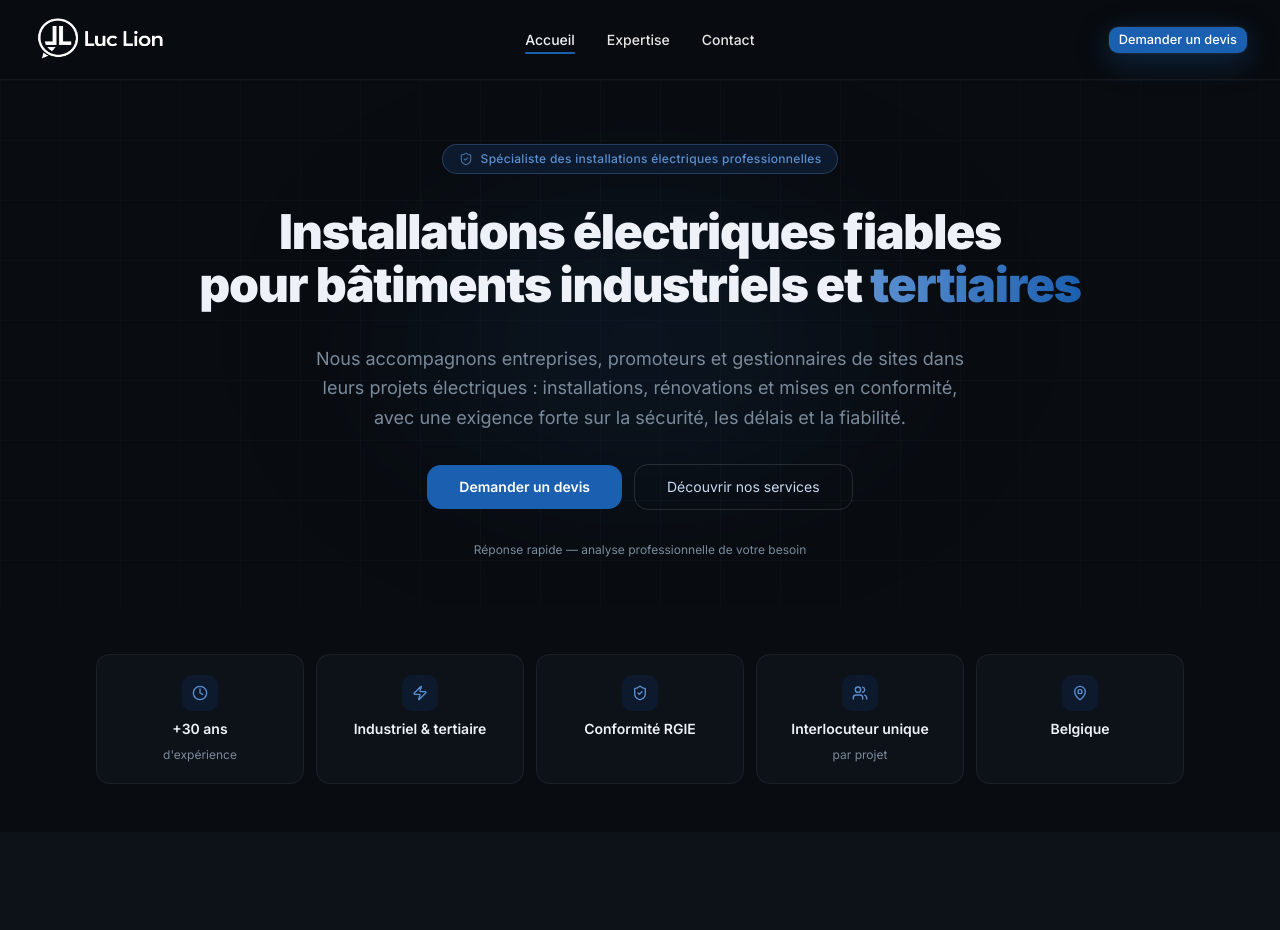
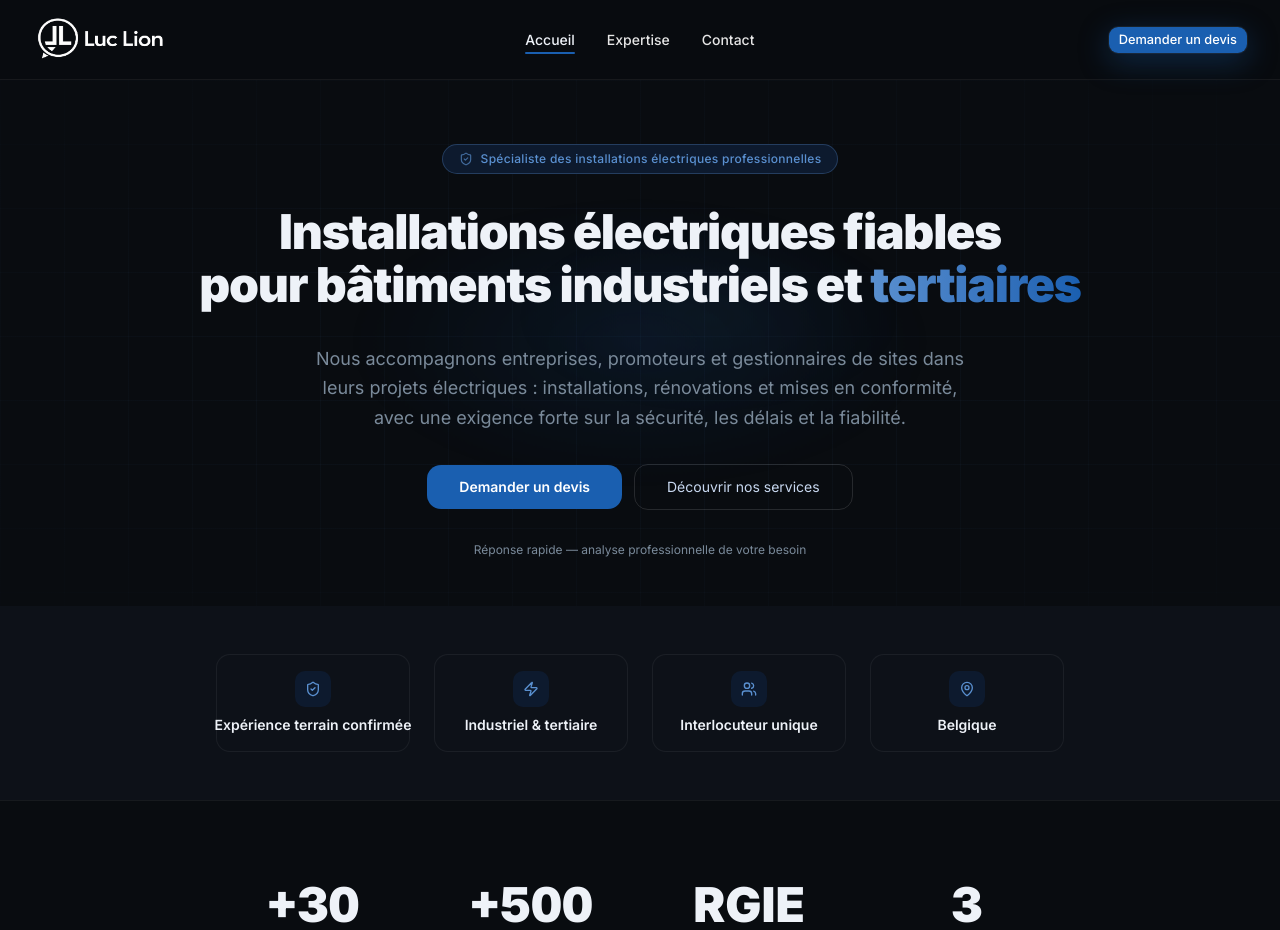
Before and after one commit to Mathrom260/websiteluclion, a Next.js app: page / in a window 1280 px wide. Shown: the top 930 px of the page. Built offline with nearby package versions, Linux system fonts and the light colour scheme.

Commit message:
feat: stats animées + trustbar retravaillée + alternance fonds

```diff
--- a/app/page.tsx
+++ b/app/page.tsx
@@ -1,6 +1,7 @@
 import { NavBar } from '@/components/NavBar';
 import { Hero } from '@/components/Hero';
 import { TrustBar } from '@/components/TrustBar';
+import { Stats } from '@/components/Stats';
 import { WhyUs } from '@/components/WhyUs';
 import { CTAFinal } from '@/components/CTAFinal';
 import { Footer } from '@/components/Footer';
@@ -11,6 +12,7 @@ export default function Home() {
       <NavBar />
       <Hero />
       <TrustBar />
+      <Stats />
       <WhyUs />
       <CTAFinal />
       <Footer />
--- a/components/CTAFinal.tsx
+++ b/components/CTAFinal.tsx
@@ -5,7 +5,7 @@ import Link from 'next/link';
 
 export function CTAFinal() {
   return (
-    <section className="border-y border-[rgba(255,255,255,0.06)] bg-[#0d1118] py-24">
+    <section className="border-y border-white/6 bg-[#090c10] py-24">
       <div className="mx-auto w-full max-w-6xl px-6 md:px-8">
         <motion.div
           initial={{ opacity: 0, y: 24 }}
--- a/components/Hero.tsx
+++ b/components/Hero.tsx
@@ -9,7 +9,7 @@ export function Hero() {
   return (
     <section
       id="hero"
-      className="relative flex min-h-0 flex-col items-center justify-center overflow-hidden px-6 pt-16 pb-12 text-center"
+      className="relative flex min-h-0 flex-col items-center justify-center overflow-hidden bg-[#090c10] px-6 pt-16 pb-12 text-center"
     >
       {/* Grid technique */}
       <div
@@ -17,24 +17,42 @@ export function Hero() {
         className="pointer-events-none absolute inset-0 overflow-hidden"
         style={{
           backgroundImage:
-            'linear-gradient(rgba(90,144,208,0.03) 1px, transparent 1px), linear-gradient(90deg, rgba(90,144,208,0.03) 1px, transparent 1px)',
-          backgroundSize: '60px 60px',
+            'linear-gradient(rgba(90,144,208,0.04) 1px, transparent 1px), linear-gradient(90deg, rgba(90,144,208,0.04) 1px, transparent 1px)',
+          backgroundSize: '64px 64px',
+          maskImage: 'radial-gradient(ellipse 80% 80% at 50% 50%, black 40%, transparent 100%)',
+          WebkitMaskImage: 'radial-gradient(ellipse 80% 80% at 50% 50%, black 40%, transparent 100%)',
         }}
       />
 
-      {/* Glow radial */}
+      {/* Glow principal animé */}
       <div
         aria-hidden
-        className="pointer-events-none absolute inset-0 flex items-center justify-center"
-      >
-        <div
-          className="h-100 w-175 blur-[80px]"
-          style={{
-            background:
-              'radial-gradient(ellipse at center, rgba(26,95,176,0.15) 0%, transparent 70%)',
-          }}
-        />
-      </div>
+        className="pointer-events-none absolute"
+        style={{
+          width: '600px',
+          height: '300px',
+          borderRadius: '9999px',
+          background: 'radial-gradient(ellipse at center, rgba(26,95,176,0.18) 0%, transparent 70%)',
+          left: '50%',
+          top: '50%',
+          animation: 'glowPulse 6s ease-in-out infinite',
+        }}
+      />
+
+      {/* Second glow décalé */}
+      <div
+        aria-hidden
+        className="pointer-events-none absolute"
+        style={{
+          width: '400px',
+          height: '200px',
+          borderRadius: '9999px',
+          background: 'radial-gradient(ellipse at center, rgba(90,144,208,0.08) 0%, transparent 70%)',
+          left: '50%',
+          top: '50%',
+          animation: 'glowDrift 8s ease-in-out infinite',
+        }}
+      />
 
       <div className="relative z-10 mx-auto w-full max-w-4xl space-y-8 text-center">
         {/* Badge pill */}
@@ -101,8 +119,16 @@ export function Hero() {
         </p>
       </div>
 
-      {/* Shimmer keyframe */}
+      {/* Keyframes */}
       <style>{`
+        @keyframes glowPulse {
+          0%, 100% { opacity: 0.6; transform: translate(-50%, -50%) scale(1); }
+          50%       { opacity: 1;   transform: translate(-50%, -52%) scale(1.08); }
+        }
+        @keyframes glowDrift {
+          0%, 100% { opacity: 0.4; transform: translate(-30%, -60%) scale(1); }
+          50%       { opacity: 0.7; transform: translate(-35%, -65%) scale(1.05); }
+        }
         .shimmer-btn::after {
           content: '';
           position: absolute;
--- /dev/null
+++ b/components/Stats.tsx
@@ -0,0 +1,90 @@
+'use client';
+
+import { useEffect, useRef, useState } from 'react';
+import { motion, useInView } from 'framer-motion';
+
+const useCountUp = (end: number, duration: number, started: boolean) => {
+  const [count, setCount] = useState(0);
+  useEffect(() => {
+    if (!started) return;
+    let current = 0;
+    const step = end / (duration / 16);
+    const timer = setInterval(() => {
+      current += step;
+      if (current >= end) {
+        setCount(end);
+        clearInterval(timer);
+      } else {
+        setCount(Math.floor(current));
+      }
+    }, 16);
+    return () => clearInterval(timer);
+  }, [started, end, duration]);
+  return count;
+};
+
+const parentVariants = {
+  hidden: {},
+  visible: { transition: { staggerChildren: 0.1 } },
+};
+
+const itemVariants = {
+  hidden: { opacity: 0, y: 20 },
+  visible: {
+    opacity: 1,
+    y: 0,
+    transition: { duration: 0.45, ease: [0.25, 0.1, 0.25, 1] as const },
+  },
+};
+
+function StatItem({
+  prefix,
+  suffix,
+  end,
+  duration,
+  label,
+  started,
+  isStatic,
+  staticValue,
+}: {
+  prefix?: string;
+  suffix?: string;
+  end: number;
+  duration: number;
+  label: string;
+  started: boolean;
+  isStatic?: boolean;
+  staticValue?: string;
+}) {
+  const count = useCountUp(end, duration, started && !isStatic);
+
+  return (
+    <motion.div variants={itemVariants} className="flex flex-col items-center justify-center text-center">
+      <span className="text-5xl font-black tabular-nums text-[#eef2f8]">
+        {isStatic ? staticValue : `${prefix ?? ''}${count}${suffix ?? ''}`}
+      </span>
+      <span className="mt-2 text-sm text-[#7a8a9a]">{label}</span>
+    </motion.div>
+  );
+}
+
+export function Stats() {
+  const ref = useRef<HTMLElement>(null);
+  const inView = useInView(ref, { once: true, amount: 0.3 });
+
+  return (
+    <section ref={ref} className="border-y border-white/6 bg-[#090c10] py-20">
+      <motion.div
+        initial="hidden"
+        animate={inView ? 'visible' : 'hidden'}
+        variants={parentVariants}
+        className="mx-auto grid max-w-4xl grid-cols-4 gap-6 px-6"
+      >
+        <StatItem prefix="+" end={30} duration={900} label="ans d'expérience" started={inView} />
+        <StatItem prefix="+" end={500} duration={1200} label="projets réalisés" started={inView} />
+        <StatItem end={0} duration={0} label="Certifié & agréé" started={inView} isStatic staticValue="RGIE" />
+        <StatItem end={3} duration={600} label="régions couvertes" started={inView} />
+      </motion.div>
+    </section>
+  );
+}
--- a/components/TrustBar.tsx
+++ b/components/TrustBar.tsx
@@ -1,20 +1,19 @@
 'use client';
 
 import { motion } from 'framer-motion';
-import { Clock, Zap, ShieldCheck, Users, MapPin } from 'lucide-react';
+import { Zap, ShieldCheck, Users, MapPin } from 'lucide-react';
 
 const items = [
-  { icon: Clock, label: '+30 ans', sub: "d'expérience" },
-  { icon: Zap, label: 'Industriel & tertiaire', sub: '' },
-  { icon: ShieldCheck, label: 'Conformité RGIE', sub: '' },
-  { icon: Users, label: 'Interlocuteur unique', sub: 'par projet' },
-  { icon: MapPin, label: 'Belgique', sub: '' },
+  { icon: ShieldCheck, label: 'Expérience terrain confirmée' },
+  { icon: Zap, label: 'Industriel & tertiaire' },
+  { icon: Users, label: 'Interlocuteur unique' },
+  { icon: MapPin, label: 'Belgique' },
 ];
 
 export function TrustBar() {
   return (
-    <section className="bg-[#090c10] py-12">
-      <div className="mx-auto w-full max-w-6xl px-6 md:px-8">
+    <section className="bg-[#0d1118] py-12">
+      <div className="mx-auto max-w-4xl px-6">
         <motion.div
           initial="hidden"
           whileInView="visible"
@@ -23,22 +22,21 @@ export function TrustBar() {
             hidden: {},
             visible: { transition: { staggerChildren: 0.08 } },
           }}
-          className="grid grid-cols-2 gap-3 md:grid-cols-3 lg:grid-cols-5"
+          className="grid grid-cols-4 gap-6"
         >
-          {items.map(({ icon: Icon, label, sub }) => (
+          {items.map(({ icon: Icon, label }) => (
             <motion.div
               key={label}
               variants={{
                 hidden: { opacity: 0, y: 16 },
                 visible: { opacity: 1, y: 0, transition: { duration: 0.45 } },
               }}
-              className="flex flex-col items-center gap-2 rounded-xl border border-white/6 bg-[#0d1118] px-4 py-5 text-center transition-all duration-200 hover:border-[#1a5fb0]/40 hover:bg-[#111827] hover:shadow-[0_0_20px_rgba(26,95,176,0.15)]"
+              className="flex flex-col items-center justify-center gap-2 rounded-xl border border-white/6 bg-[#0d1118] px-2 py-4 text-center transition-all duration-200 hover:border-[#1a5fb0]/40 hover:bg-[#111827] hover:shadow-[0_0_20px_rgba(26,95,176,0.15)]"
             >
               <div className="flex h-9 w-9 items-center justify-center rounded-lg bg-[#0d1a2e]">
                 <Icon className="h-4 w-4 text-[#5a90d0]" />
               </div>
-              <span className="text-sm font-semibold text-[#eef2f8]">{label}</span>
-              {sub && <span className="text-xs text-[#7a8a9a]">{sub}</span>}
+              <span className="whitespace-nowrap text-sm font-semibold text-[#eef2f8]">{label}</span>
             </motion.div>
           ))}
         </motion.div>
```
